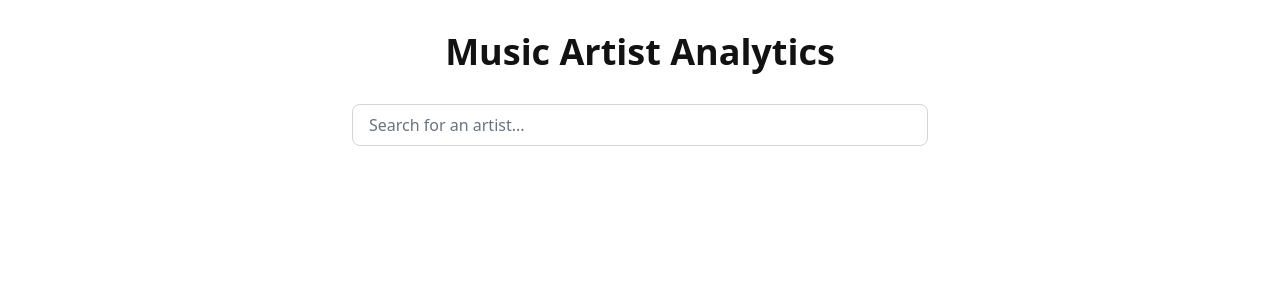
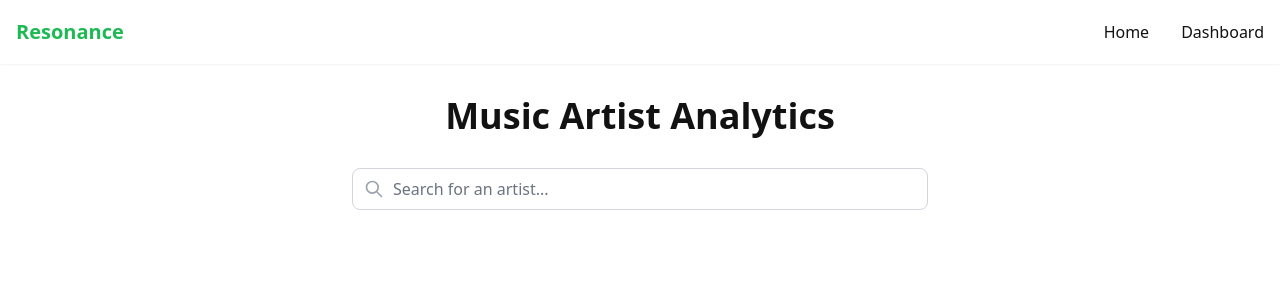
Before and after one commit to Jai-Dhiman/resonance-frontend, a Next.js app: page / in a window 1280 px wide. Shown: the top 300 px of the page. Built offline with nearby package versions, Linux system fonts and the light colour scheme.

Commit message:
basic routing and dashboard page

```diff
--- /dev/null
+++ b/src/components/dashboard/page.tsx
@@ -0,0 +1,9 @@
+export default function Dashboard() {
+  return (
+    <div>
+      <h1 className="text-3xl font-bold text-text-primary dark:text-white">
+        Dashboard
+      </h1>
+    </div>
+  );
+}
--- a/src/components/layout/Layout.tsx
+++ b/src/components/layout/Layout.tsx
@@ -1,16 +1,76 @@
+'use client';
+
+import Link from 'next/link';
+import { useState } from 'react';
+
 interface LayoutProps {
   children: React.ReactNode;
 }
 
+interface NavItem {
+  label: string;
+  href: string;
+}
+
+const NAV_ITEMS: NavItem[] = [
+  { label: 'Home', href: '/' },
+  { label: 'Dashboard', href: '/dashboard' },
+];
+
 export const Layout = ({ children }: LayoutProps) => {
+  const [isMenuOpen, setIsMenuOpen] = useState(false);
+
   return (
     <div className="min-h-screen bg-background-light dark:bg-background-dark">
       <nav className="bg-white dark:bg-secondary shadow-sm">
-        {/* Navigation will be added here */}
+        <div className="container mx-auto px-4">
+          <div className="flex justify-between items-center h-16">
+            <Link href="/" className="text-xl font-bold text-primary">
+              Resonance
+            </Link>
+
+            {/* Desktop Navigation */}
+            <div className="hidden md:flex space-x-8">
+              {NAV_ITEMS.map((item) => (
+                <Link
+                  key={item.href}
+                  href={item.href}
+                  className="text-text-primary dark:text-white hover:text-primary"
+                >
+                  {item.label}
+                </Link>
+              ))}
+            </div>
+
+            {/* Mobile Menu Button */}
+            <button
+              className="md:hidden"
+              onClick={() => setIsMenuOpen(!isMenuOpen)}
+            >
+              <svg className="w-6 h-6" fill="none" stroke="currentColor" viewBox="0 0 24 24">
+                <path strokeLinecap="round" strokeLinejoin="round" strokeWidth={2} d="M4 6h16M4 12h16M4 18h16" />
+              </svg>
+            </button>
+          </div>
+
+          {/* Mobile Navigation */}
+          {isMenuOpen && (
+            <div className="md:hidden pb-4">
+              {NAV_ITEMS.map((item) => (
+                <Link
+                  key={item.href}
+                  href={item.href}
+                  className="block py-2 text-text-primary dark:text-white hover:text-primary"
+                  onClick={() => setIsMenuOpen(false)}
+                >
+                  {item.label}
+                </Link>
+              ))}
+            </div>
+          )}
+        </div>
       </nav>
-      <main className="container mx-auto px-4 py-8">
-        {children}
-      </main>
+      <main className="container mx-auto px-4 py-8">{children}</main>
     </div>
   );
 };
--- a/src/components/search/SearchBar.tsx
+++ b/src/components/search/SearchBar.tsx
@@ -1,11 +1,42 @@
+'use client';
+
+import { useState } from 'react';
+
 export const SearchBar = () => {
+  const [query, setQuery] = useState('');
+
+  const handleSearch = (e: React.FormEvent) => {
+    e.preventDefault();
+    // TODO: Implement search functionality
+    console.log('Searching for:', query);
+  };
+
   return (
-    <div className="max-w-xl mx-auto">
-      <input
-        type="text"
-        placeholder="Search for an artist..."
-        className="w-full px-4 py-2 rounded-lg border border-gray-300 focus:ring-2 focus:ring-primary focus:border-transparent"
-      />
-    </div>
+    <form onSubmit={handleSearch} className="max-w-xl mx-auto">
+      <div className="relative">
+        <input
+          type="text"
+          value={query}
+          onChange={(e) => setQuery(e.target.value)}
+          placeholder="Search for an artist..."
+          className="w-full px-4 py-2 pl-10 rounded-lg border border-gray-300 focus:ring-2 focus:ring-primary focus:border-transparent"
+        />
+        <div className="absolute inset-y-0 left-0 pl-3 flex items-center pointer-events-none">
+          <svg
+            className="h-5 w-5 text-gray-400"
+            fill="none"
+            stroke="currentColor"
+            viewBox="0 0 24 24"
+          >
+            <path
+              strokeLinecap="round"
+              strokeLinejoin="round"
+              strokeWidth={2}
+              d="M21 21l-6-6m2-5a7 7 0 11-14 0 7 7 0 0114 0z"
+            />
+          </svg>
+        </div>
+      </div>
+    </form>
   );
 };
```
